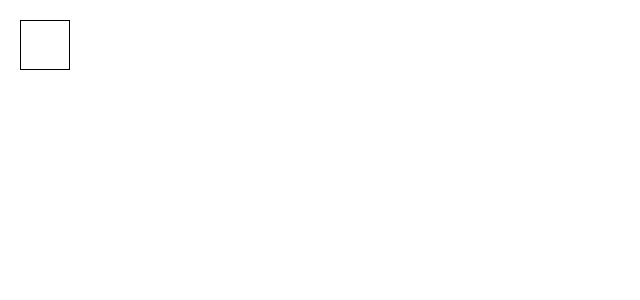
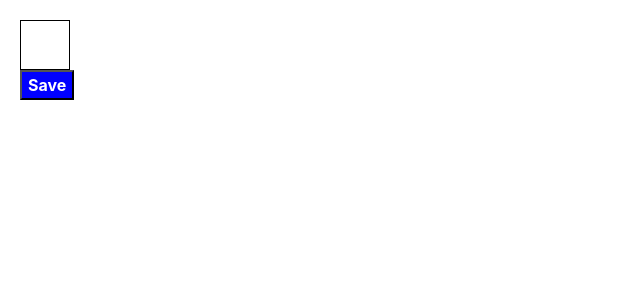
Before and after one commit to kmid5280/angular-app-1, an Angular app: page / in a window 1280 px wide. Shown: the top 300 px of the page, without its empty margins (0-640 px from the left). Built offline with nearby package versions, Linux system fonts and the light colour scheme.

Commit message:
add save button with ngStyle directive

```diff
--- a/src/app/app.component.html
+++ b/src/app/app.component.html
@@ -48,3 +48,11 @@
 </ul>-->
 
 <app-favorite></app-favorite>
+<button
+    [style.fontWeight]="canSave ? 'bold': 'normal'"
+    [ngStyle]="{
+        'backgroundColor': canSave ? 'blue': 'gray',
+        'color': canSave ? 'white': 'black'
+    }"
+>Save
+</button>
--- a/src/app/app.component.ts
+++ b/src/app/app.component.ts
@@ -13,6 +13,7 @@ export class AppComponent {
     isFavorite: true
   }
   courses
+  canSave = true;
 
   viewMode = 'map';
 
```
